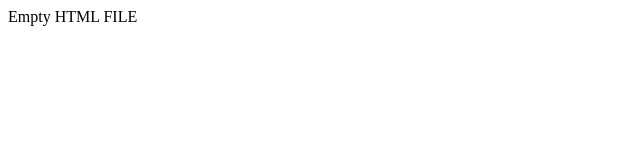
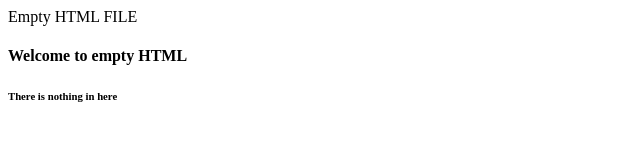
Before and after one commit to FawadMirza32/BlackBox, a plain HTML site: page index.html in a window 1280 px wide. Shown: the whole page, without its empty margins (0-640 px from the left). Drawn offline with Linux system fonts and the light colour scheme.

Commit message:
added little text inside body

```diff
--- a/index.html
+++ b/index.html
@@ -6,6 +6,8 @@ Empty HTML FILE
 </head>
 
 <body>
+<h4>Welcome to empty HTML</h4>
+<h6>There is nothing in here</h6>
 </body>
 
 
```
